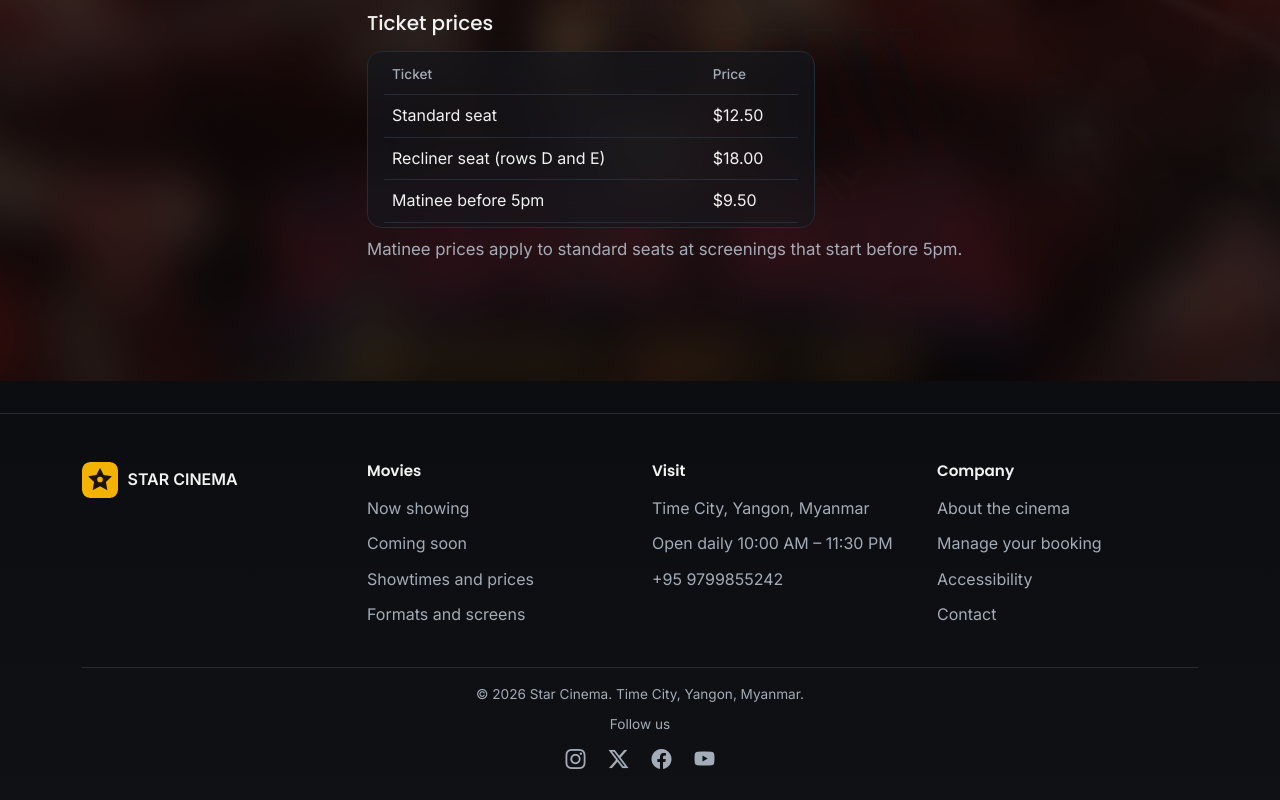
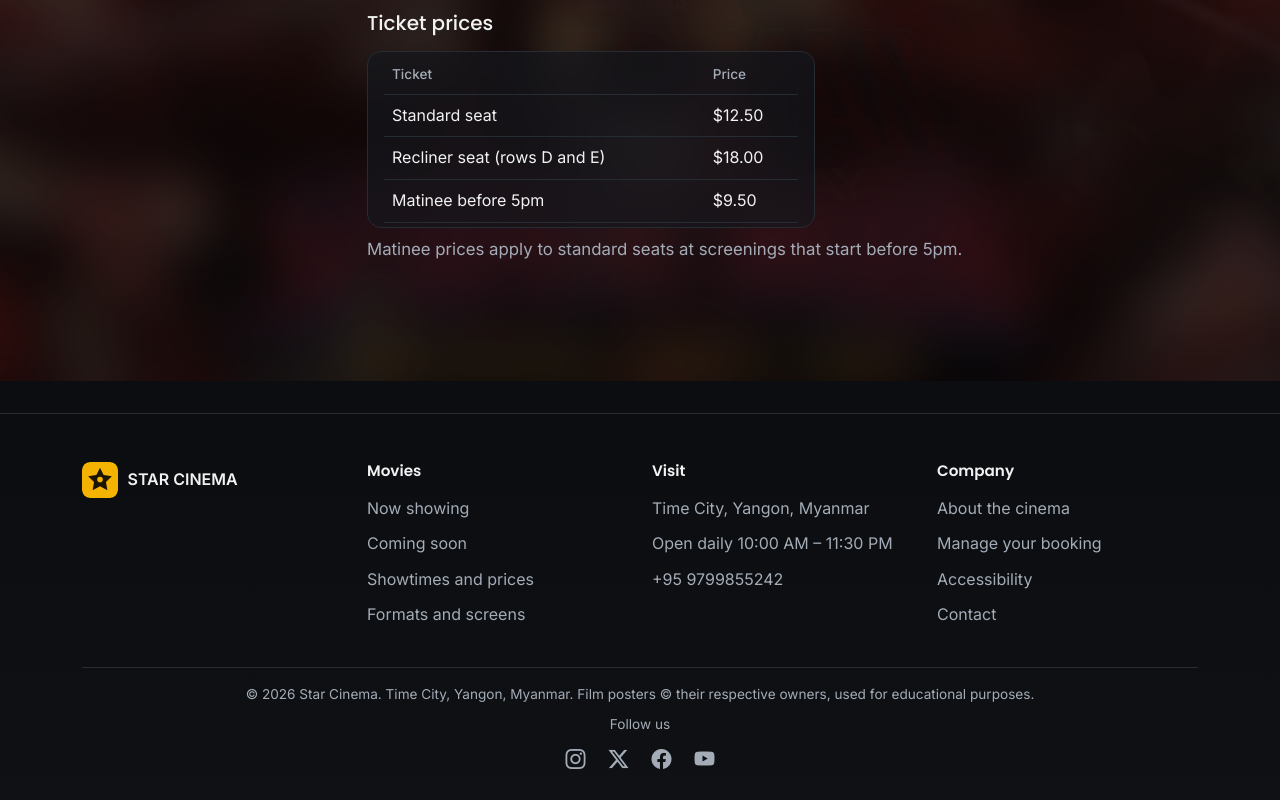
Before and after one commit to Tomoee311/star-cinema, a website: page details.html in a window 1280 px wide. Shown: the part 1627-2427 px from the top of the page. Drawn offline with nearby package versions, Linux system fonts and the light colour scheme.

Commit message:
Add files via upload

```diff
--- a/details.html
+++ b/details.html
@@ -52,7 +52,7 @@
         <noscript><p class="sc-muted">Please turn on JavaScript to see the film details.</p></noscript>
         <div class="row g-4">
           <div class="col-md-4 col-lg-3">
-            <!-- Poster: own SVG artwork created for this assignment (no third-party images) -->
+            <!-- Image credits: film posters, backdrops and trailer thumbnails are official promotional images (c) their respective studios/distributors, used here for educational purposes only (Unit 13 coursework, not a commercial site). Sources: [ADD the page URL for each poster/backdrop here]. Trailers are played from YouTube (see js/films.js for each credit). The cinema illustration (cinema-interior.svg) and logo are original SVG artwork. -->
             <img id="filmPoster" class="sc-poster-solo" src="images/poster-spider-man-brand-new-day.jpg" width="400" height="600" alt="Poster artwork">
             <div class="sc-card p-3 mt-3">
               <h2 class="h6 mb-3">Quick facts</h2>
@@ -139,7 +139,7 @@
         </div>
       </div>
       <div class="sc-legal">
-        <p class="mb-2">© 2026 Star Cinema. Time City, Yangon, Myanmar.</p>
+        <p class="mb-2">© 2026 Star Cinema. Time City, Yangon, Myanmar. Film posters © their respective owners, used for educational purposes.</p>
         <p class="sc-social mb-0">
           <span class="me-3">Follow us</span>
           <a href="https://www.instagram.com/" target="_blank" rel="noopener noreferrer" aria-label="Instagram"><i class="bi bi-instagram" aria-hidden="true"></i></a>
```
Also changed, not shown: index.html (+2 -2 lines), movies.html (+2 -2 lines).
